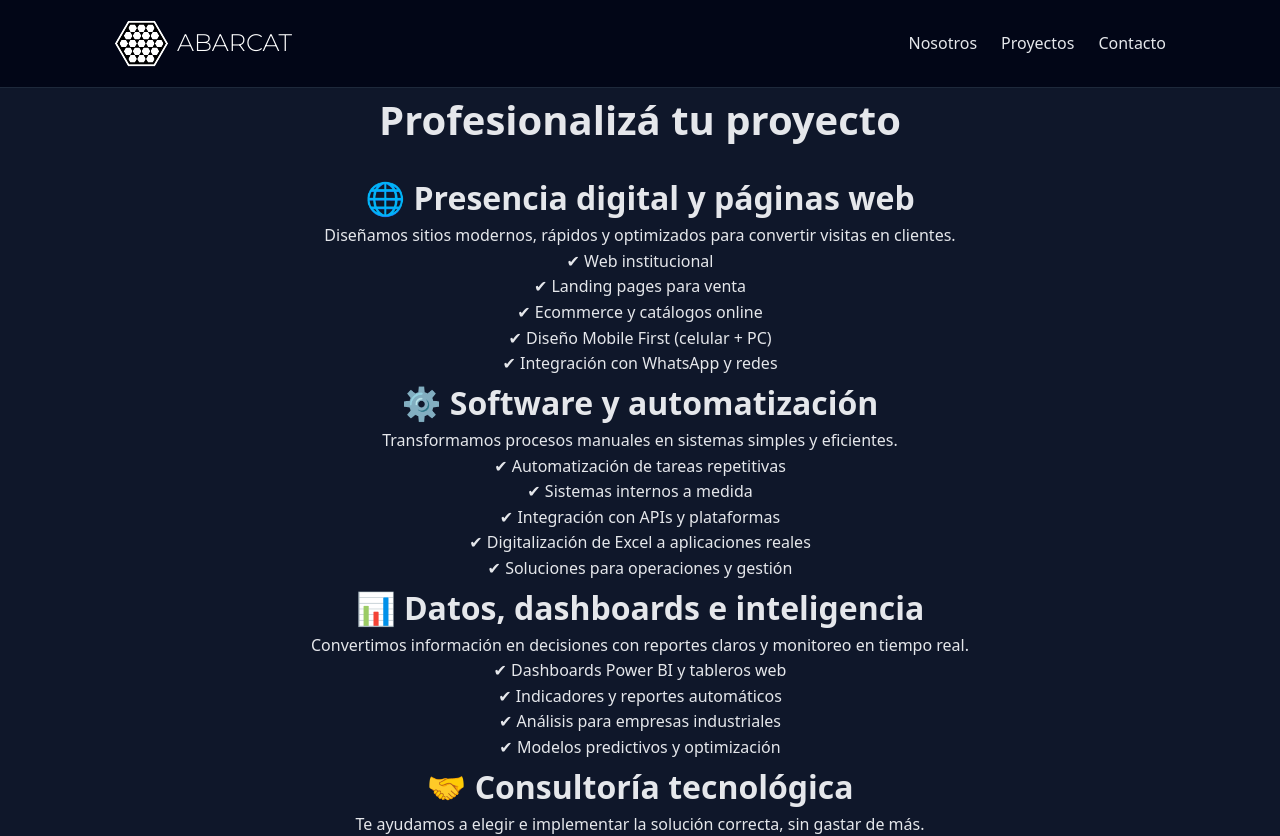
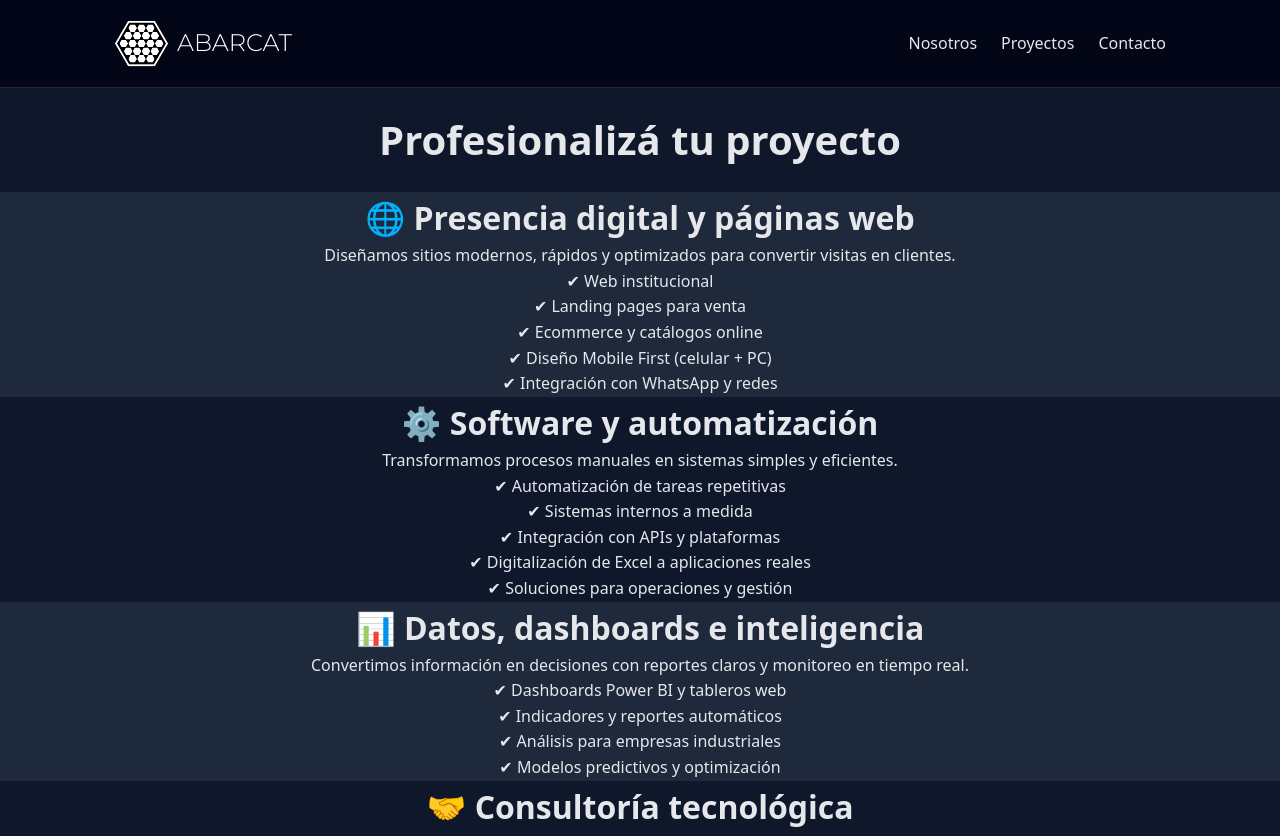
Before and after one commit to nicoorecke/abarcat, a Next.js app: page / in a window 1280 px wide. Shown: the top 836 px of the page. Built offline with nearby package versions, Linux system fonts and the light colour scheme.

Commit message:
Alineaciones y espacios

```diff
--- a/src/app/globals.css
+++ b/src/app/globals.css
@@ -39,6 +39,11 @@ h1 {
 h2 {
   font-size: 2rem;
 }
+
+header {
+  margin-bottom: 20px;
+}
+
 
 li {
   list-style: none;
@@ -115,7 +120,22 @@ li {
   cursor: pointer;
 }
 
+section {
+  padding: 10 0 10 0;
+}
+
+.seccion_1 {
+  background-color: #1e293b;
+}
+
+.seccion_2 {
+  background-color: #1e293b;
+}
+
 @media (max-width: 768px) {
+header {
+  margin-bottom: 0;
+}
 
   h2 {
   font-size:1.5rem;
@@ -159,4 +179,13 @@ li {
   .nav-links.active {
     display: flex;
   }
+
+  .section_1 {
+    padding: 10
+  }
+
+  p {
+    font-size: 0.9rem;
+  }
+
 }
--- a/src/app/page.tsx
+++ b/src/app/page.tsx
@@ -3,7 +3,7 @@ export default function Home() {
     <main className="container2" style={{  margin: "0" }}>
 
       {/* HERO */}
-      <header style={{ marginBottom: "20px" }}>
+      <header>
         <h1>
           Profesionalizá tu proyecto
         </h1>
```
